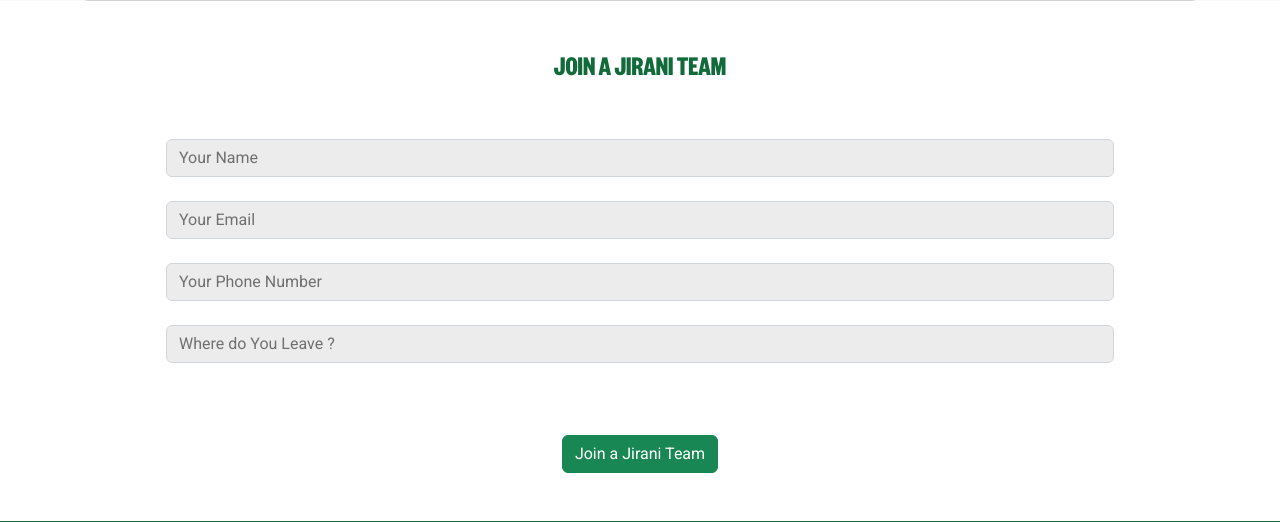
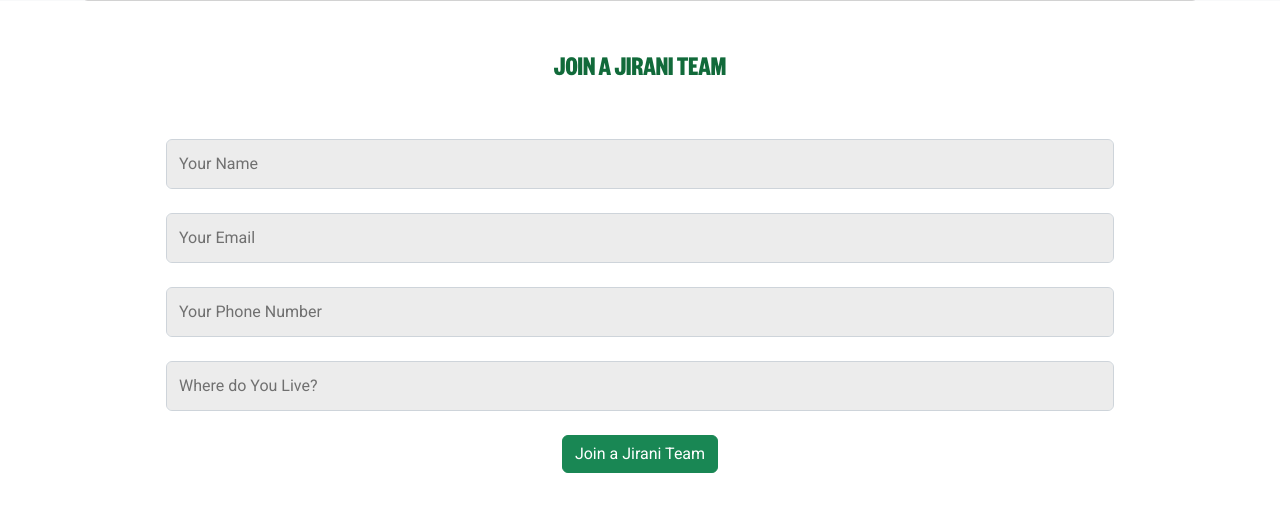
Before and after one commit to shi-km/Gracehill-church, a PHP site: page /connect.php in a window 1280 px wide. Shown: the part 2131-2653 px from the top of the page. Run offline with PHP 8.4, Linux system fonts and the light colour scheme.

Commit message:
modified my connect page to style a form

```diff
--- a/connect.php
+++ b/connect.php
@@ -18,7 +18,11 @@
 
   <?php include 'header.php' ?>
 
-  <div class="container-fluid">
+  <div class="container-fluid" style="background: linear-gradient(rgba(17, 106, 58, 0.71), rgba(17, 106, 58, 0.71)), url('./assets/images/connect-hero.png') no-repeat center center;
+background-size: cover;
+background-position: center;
+height: calc(100vh - 107px);
+width: 100%;">
     <div class="connect-hero d-flex position-relative">
       <div class="position-absolute top-50 start-50 translate-middle text-center text-white">
         <h1 class="text-white mb-5 fw-bold" data-aos="fade-down" data-aos-duration="1000">JIRANI TEAMS</h1>
@@ -99,24 +103,30 @@
     </div>
   </div>
 
+
     <!-- join a jirani section -->
 
   <div class="join-jirani-section bg-white" data-aos="fade-up" data-aos-duration="1000">
     <h1 class="text-center fw-bold fs-3" style="color:#116A3A;">JOIN A JIRANI TEAM</h1>
     <div class="container px-5">
 <form action="" class="p-5">
-  <input type="text" class="form-control mb-4" placeholder="Your Name" aria-label="Your Name" style="background-color:#ECECEC;">
-  <input type="text" class="form-control mb-4 " placeholder="Your Email" aria-label="Your Email" style="background-color:#ECECEC;">
-  <input type="text" class="form-control mb-4 " placeholder="Your Phone Number" aria-label="Your Phone Number" style="background-color:#ECECEC;">
-  <input type="text" class="form-control mb-4 " placeholder="Where do You Leave ?" aria-label="Your Location" style="background-color:#ECECEC;">
-</form>
+  <input type="text" class="form-control mb-4" placeholder="Your Name" aria-label="Your Name" required style="background-color:#ECECEC; height: 50px;">
 
+  <input type="email" class="form-control mb-4" placeholder="Your Email" aria-label="Your Email" required style="background-color:#ECECEC; height: 50px;">
+
+  <input type="tel" class="form-control mb-4" placeholder="Your Phone Number" aria-label="Your Phone Number" required style="background-color:#ECECEC; height: 50px;">
+
+  <input type="text" class="form-control mb-4" placeholder="Where do You Live?" aria-label="Your Location" required style="background-color:#ECECEC; height: 50px;">
+
+  <!-- Form button -->
      <div class="text-center">
       <button class="btn btn-success">Join a Jirani Team</button>
     </div>
+</form>
+
  </div>
 </div>
-
+ <!-- End of jirani section -->
   <?php include 'footer.php' ?>
 
 </body>
--- a/styles.css
+++ b/styles.css
@@ -58,7 +58,7 @@ background: linear-gradient(rgba(17, 106, 58, 0.71), rgba(17, 106, 58, 0.71)), u
 background-size: cover;
 background-position: center;
 height: calc(100vh - 107px);
-width: 100%;;
+width: 100%;
 
 }
 
```
Also changed, not shown: About.php (+6 -6 lines). Lines whose indentation alone changed are shown as unchanged.
